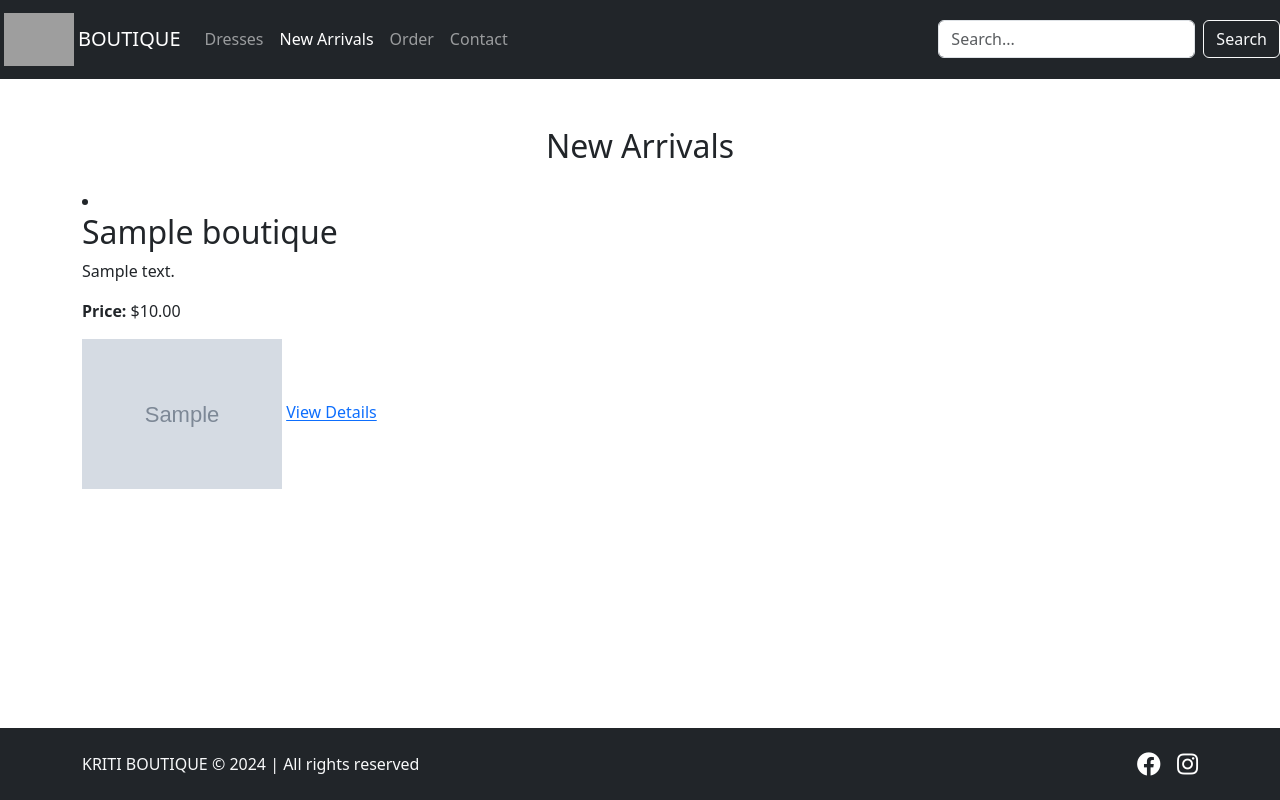
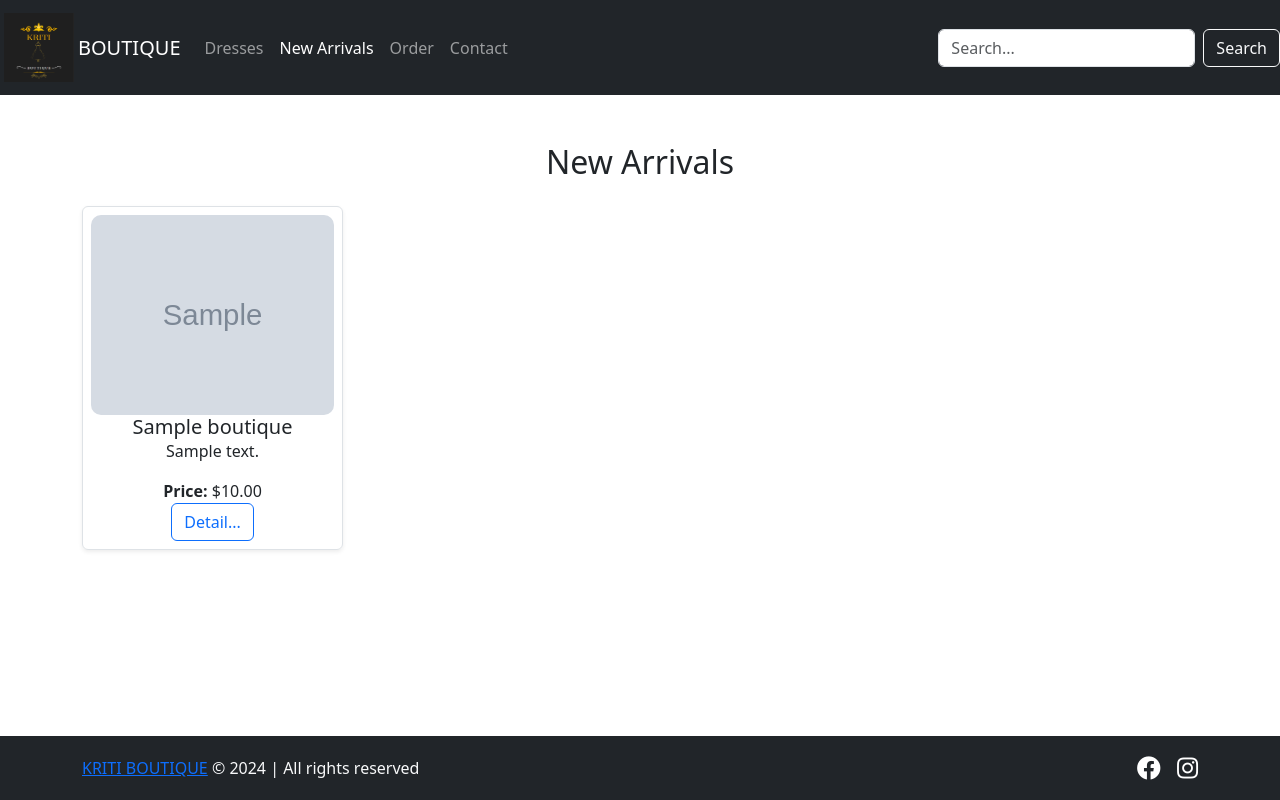
Before and after one commit to rupacesigdel/Kriti_boutiques, a Django app: page /new_arrivals/ in a window 1280 px wide. Run offline with Django 5.2, Linux system fonts and the light colour scheme; tables that the repository leaves empty hold one stand-in row (values such as "Sample post"); grey boxes marked "Sample" are stand-in pictures; grey boxes are pictures that could not be loaded.

Commit message:
updating ui

```diff
--- a/BOUTIQUE/urls.py
+++ b/BOUTIQUE/urls.py
@@ -1,14 +1,14 @@
 from django.urls import path
-from BOUTIQUE import views
+from . import views
 
 urlpatterns = [
     path('', views.home, name='home'),
-    path('boutique/', views.boutique, name='boutique'),
+    path('new_arrivals/', views.new_arrivals_view, name='new_arrivals'),
+    path('boutique_post/<slug:slug>/', views.boutique_post, name='boutique_post'),
+    path('product_detail/<slug:slug>/', views.product_detail, name='product_detail'),
+    path('order/', views.order_view, name='order'),
+    path('order/<int:product_id>/', views.order_view, name='order'),
+    path('submit_order/', views.submit_order, name='submit_order'),
     path('search/', views.search, name='search'),
-    path('boutique_post/<str:slug>/', views.boutique_post, name='boutique_post'),
     path('contact/', views.contact, name='contact'),
-    path('order/', views.order_view, name='order'),
-    path('new_arrivals/', views.new_arrivals_view, name='new_arrivals'),
-    path('product_detail/<int:sno>/', views.product_detail, name='product_detail'),
-    path('submit_order/', views.submit_order, name='submit_order'),
 ]
--- a/templates/base.html
+++ b/templates/base.html
@@ -56,9 +56,8 @@
     {% block body %}{% endblock body %}
 
     <footer class="footer bg-dark text-light fixed-bottom">
-      <div class="container d-flex justify-content-between align-items-center py-2">
-          <p class="mb-0">KRITI BOUTIQUE &copy; 2024 | All rights reserved</p>
-
+      <div class="container d-flex justify-content-between align-items-center py-1">
+          <p class="mb-0"><a href="{% url 'home' %}">KRITI BOUTIQUE</a> &copy; 2024 | All rights reserved</p>
           <div class="social-icons">
               <a href="https://www.facebook.com/kritiboutiqueandtailor" target="_blank">
                   <i class="fab fa-facebook"></i>
--- a/templates/new_arrivals.html
+++ b/templates/new_arrivals.html
@@ -2,27 +2,59 @@
 
 {% block new_arrivalsactive %}active{% endblock new_arrivalsactive %}
 
-{% block css %}{% endblock css %}
+{% block css %}
+<style>
+    .product-card img {
+        width: 100%; /* Ensures the image takes the full width */
+        height: 200px; /* Fixed height for consistent display */
+        object-fit: cover; /* Ensures the image covers the container */
+        border-radius: 10px; /* Rounded corners */
+        transition: transform 0.3s ease; /* Animation on hover */
+    }
+
+    .product-card img:hover {
+        transform: scale(1.05); /* Slight zoom on hover */
+    }
+</style>
+{% endblock css %}
 
 {% load static %}
 
 {% block body %}
 <div class="container my-5">
     <h2 class="text-center mb-4">New Arrivals</h2>
+
     <div class="row">
         {% for product in new_arrivals %}
-        <li>
-            <h2>{{ product.title }}</h2>
-            <p>{{ product.short_desc }}</p>
-            <p><strong>Price:</strong> ${{ product.price }}</p>
-            {% if product.image %}
-                <img src="{{ product.image.url }}" alt="{{ product.title }}" style="width:200px;">
-            {% endif %}
-            <a href="{% url 'product_detail' product.sno %}">View Details</a>
-        </li>
-    {% empty %}
-        <li>No new arrivals available at the moment.</li>
-    {% endfor %}
+        <div class="col-md-3 mb-0">
+            <div class="product-card text-center p-2 border rounded shadow-sm">
+                {% if product.image %}
+                <a href="{% url 'product_detail' product.slug %}">
+                <img src="{{ product.image.url }}" class="card-img-top" alt="{{ product.title }}">
+                </a>
+                {% endif %}
+                <div class="card-body">
+                    <h5 class="card-title">{{ product.title }}</h5>
+                    <p class="card-text">{{ product.short_desc }}</p>
+                    <p class="card-text">
+                        <strong>Price:</strong> ${{ product.price }}
+                    </p>
+                </div>
+                <div class="card-footer bg-transparent border-0">
+                    <a href="{% url 'product_detail' product.slug %}" class="btn btn-outline-primary">Detail...</a>
+                </div>
+            </div>
+        </div>
+        {% endfor %}
+    </div>
+    <div class="d-flex justify-content-between my-3">
+        {% if prev %}
+        <a href="/new_arrivals/?page={{ prev }}" class="btn btn-success">&laquo; Previous</a>
+        {% endif %}
+
+        {% if nxt %}
+        <a href="/new_arrivals/?page={{ nxt }}" class="btn btn-success">Next &raquo;</a>
+        {% endif %}
     </div>
 </div>
 {% endblock body %}
```
Also changed, not shown: templates/home.html (+1 -30 lines), templates/product_detail.html (+28 -21 lines), KRITI_BOUTIQUE/static/BOUTIQUE/images/logo.png (added), media/images/gw4.jpg (added), media/images/gw4_7OeBj5W.jpg (added), media/images/img4.jpg (added), media/images/leg2_JAGmntm.jpg (added), media/images/leg3.jpg (added), media/images/sari3.jpg (added), media/images/sari3_2vvFcPy.jpg (added), media/images/sari3_dKlEUCn.jpg (added), media/images/sari3_oKTUj6N.jpg (added), media/product_images/leg2.jpg (added), media/product_images/sari2.jpg (added).
